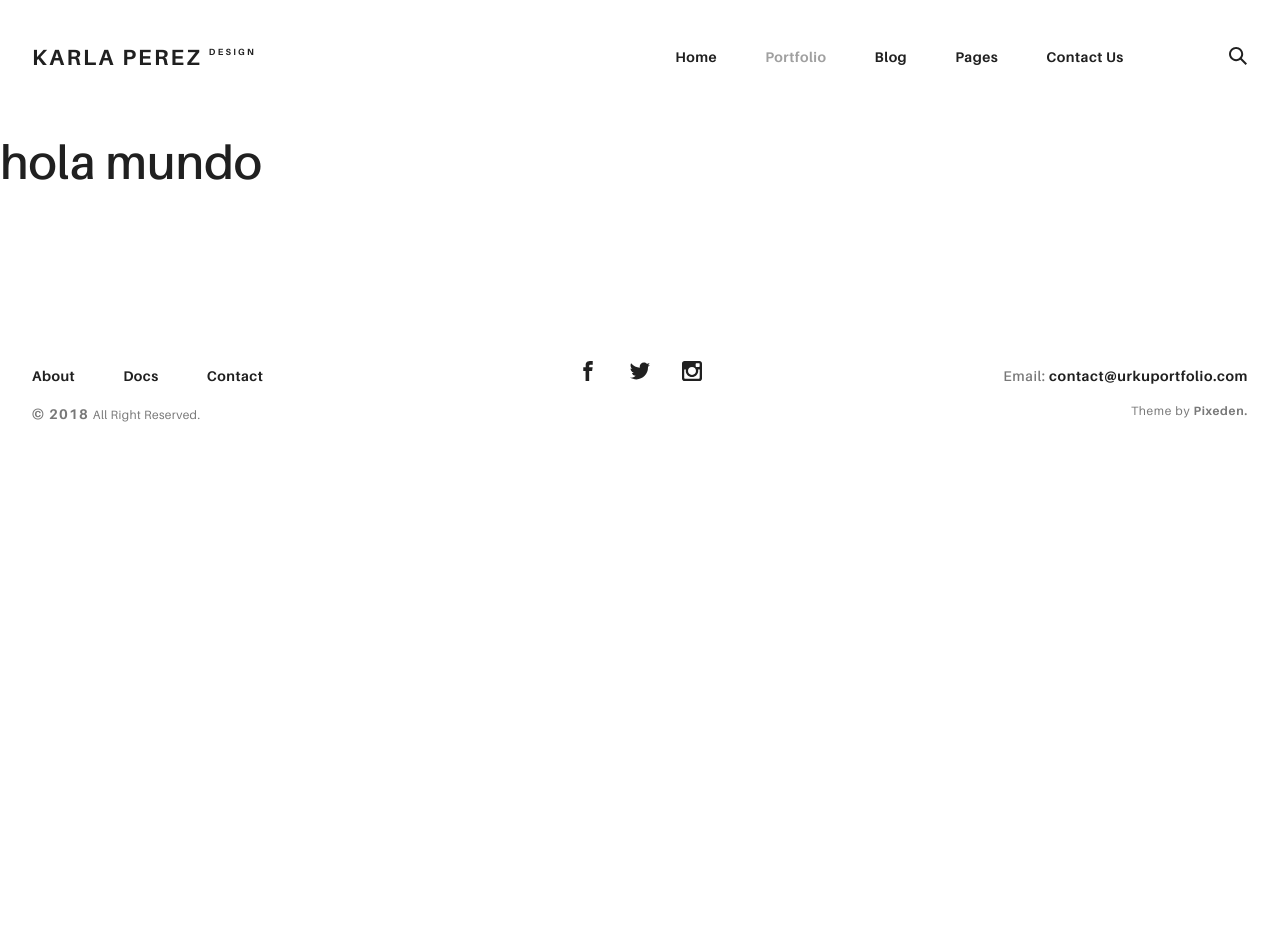
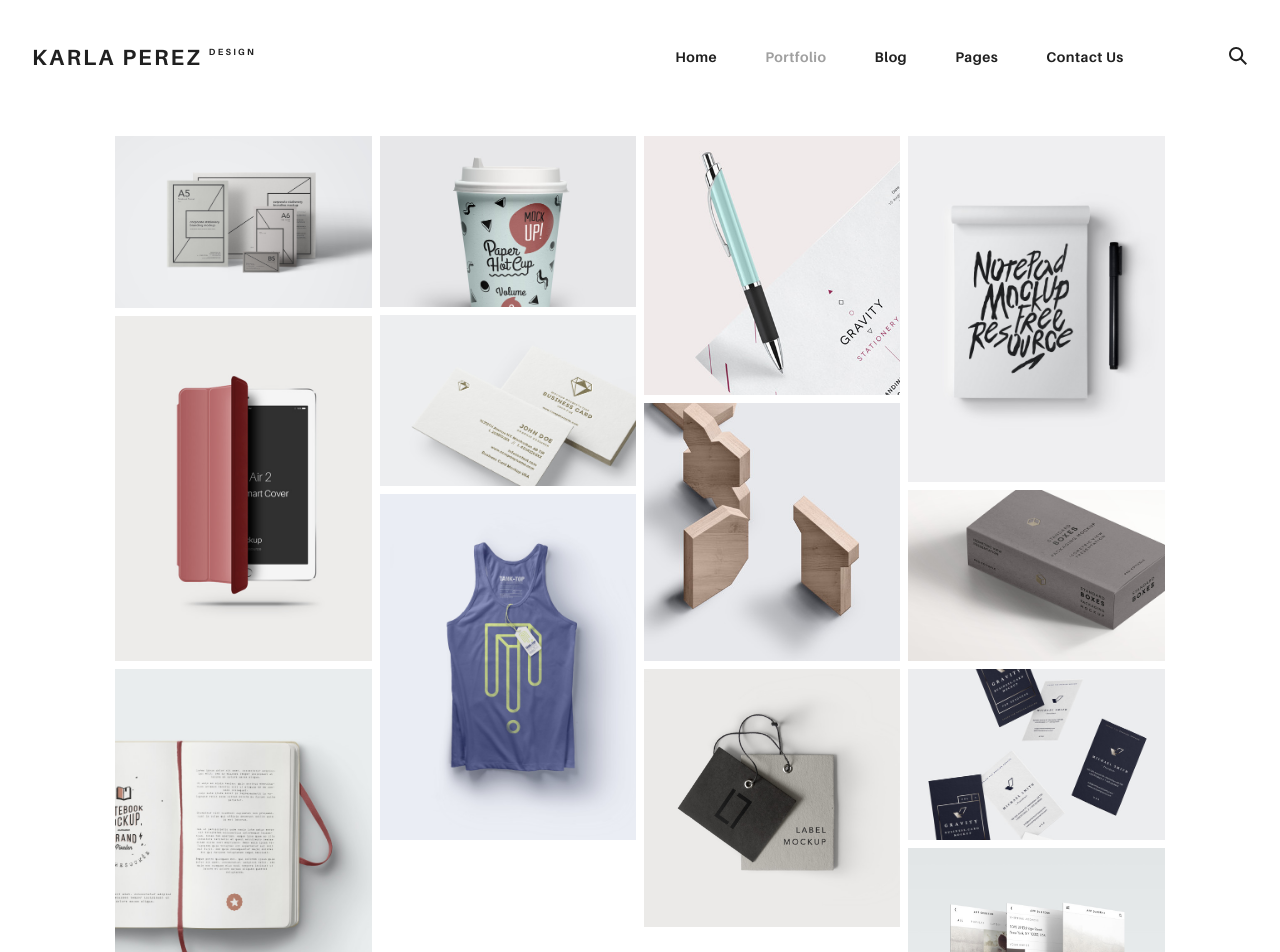
Before and after one commit to hnromante/karlaPortafolio, an Angular app: page / in a window 1280 px wide. Shown: the top 952 px of the page. Before the commit the page ends 800 px from the top, so only its background shows below. Built offline with nearby package versions, Linux system fonts and the light colour scheme.

Commit message:
Primer avance: HTML listo para aplicar angular

```diff
--- a/src/app/app.component.html
+++ b/src/app/app.component.html
@@ -1,3 +1,5 @@
 <app-header></app-header>
-<h1>hola mundo</h1>
+<section class="ae-container-fluid rk-main">
+<app-portafolio></app-portafolio>
+</section>
 <app-footer></app-footer>
--- a/src/app/app.module.ts
+++ b/src/app/app.module.ts
@@ -5,7 +5,8 @@ import { NgModule } from '@angular/core';
 import { AppComponent } from './app.component';
 import { HeaderComponent } from './components/header/header.component';
 import { FooterComponent } from './components/footer/footer.component';
-import { PortafolioComponent } from './componenet/portafolio/portafolio.component';
+import { PortafolioComponent } from './components/portafolio/portafolio.component';
+
 
 
 @NgModule({
--- a/src/app/componenet/portafolio/portafolio.component.html
+++ /dev/null
@@ -1,3 +0,0 @@
-<p>
-  portafolio works!
-</p>
--- a/src/app/componenet/portafolio/portafolio.component.ts
+++ /dev/null
@@ -1,15 +0,0 @@
-import { Component, OnInit } from '@angular/core';
-
-@Component({
-  selector: 'app-portafolio',
-  templateUrl: './portafolio.component.html',
-  styles: []
-})
-export class PortafolioComponent implements OnInit {
-
-  constructor() { }
-
-  ngOnInit() {
-  }
-
-}
--- /dev/null
+++ b/src/app/components/portafolio/portafolio.component.html
@@ -0,0 +1,60 @@
+
+  <section class="ae-container-fluid ae-container-fluid--inner rk-portfolio">
+    <!-- =================================================================== -->
+    <!-- Seccion portafolio -->
+    <!-- =================================================================== -->
+    <div class="ae-masonry ae-masonry-md-2 ae-masonry-xl-4"><a href="portfolio-item.html" class="rk-item ae-masonry__item"><img src="assets/img/project-1.jpg" alt="">
+        <div class="item-meta">
+          <h2>Essential Stationery</h2>
+          <p>Branding</p>
+        </div></a><a href="portfolio-item.html" class="rk-item ae-masonry__item"><img src="assets/img/project-2.jpg" alt="">
+        <div class="item-meta">
+          <h2>Pickled Tousled</h2>
+          <p>Art Direction</p>
+        </div></a><a href="portfolio-item.html" class="rk-item ae-masonry__item"><img src="assets/img/project-3.jpg" alt="">
+        <div class="item-meta">
+          <h2>Waistcoat vegan</h2>
+          <p>Graphic Design</p>
+        </div></a><a href="portfolio-item.html" class="rk-item ae-masonry__item"><img src="assets/img/project-4.jpg" alt="">
+        <div class="item-meta">
+          <h2>Tumblr hammock</h2>
+          <p>Packaging</p>
+        </div></a><a href="portfolio-item.html" class="rk-item ae-masonry__item"><img src="assets/img/project-5.jpg" alt="">
+        <div class="item-meta">
+          <h2>Biodiesel etsy</h2>
+          <p>Branding</p>
+        </div></a><a href="portfolio-item.html" class="rk-item ae-masonry__item"><img src="assets/img/project-6.jpg" alt="">
+        <div class="item-meta">
+          <h2>Gentrify artisan</h2>
+          <p>Graphic Design</p>
+        </div></a><a href="portfolio-item.html" class="rk-item ae-masonry__item"><img src="assets/img/project-7.jpg" alt="">
+        <div class="item-meta">
+          <h2>Plaid austin</h2>
+          <p>Graphic Design</p>
+        </div></a><a href="portfolio-item.html" class="rk-item ae-masonry__item"><img src="assets/img/project-8.jpg" alt="">
+        <div class="item-meta">
+          <h2>Trust fund</h2>
+          <p>Packaging</p>
+        </div></a><a href="portfolio-item.html" class="rk-item ae-masonry__item"><img src="assets/img/project-9.jpg" alt="">
+        <div class="item-meta">
+          <h2>Gentrify pork</h2>
+          <p>Branding</p>
+        </div></a><a href="portfolio-item.html" class="rk-item ae-masonry__item"><img src="assets/img/project-10.jpg" alt="">
+        <div class="item-meta">
+          <h2>Waistcoat ugh</h2>
+          <p>UI/UX</p>
+        </div></a><a href="portfolio-item.html" class="rk-item ae-masonry__item"><img src="assets/img/project-11.jpg" alt="">
+        <div class="item-meta">
+          <h2>Deep v kogi</h2>
+          <p>Graphic Design</p>
+        </div></a><a href="portfolio-item.html" class="rk-item ae-masonry__item"><img src="assets/img/project-12.jpg" alt="">
+        <div class="item-meta">
+          <h2>Venmo trust</h2>
+          <p>Packaging</p>
+        </div></a><a href="portfolio-item.html" class="rk-item ae-masonry__item"><img src="assets/img/project-13.jpg" alt="">
+        <div class="item-meta">
+          <h2>Venmo trust</h2>
+          <p>Ui/UX</p>
+        </div></a>
+    </div>
+  </section>
```
Also changed, not shown: src/app/components/portafolio/portafolio.component.ts (added, +11 -0 lines).
